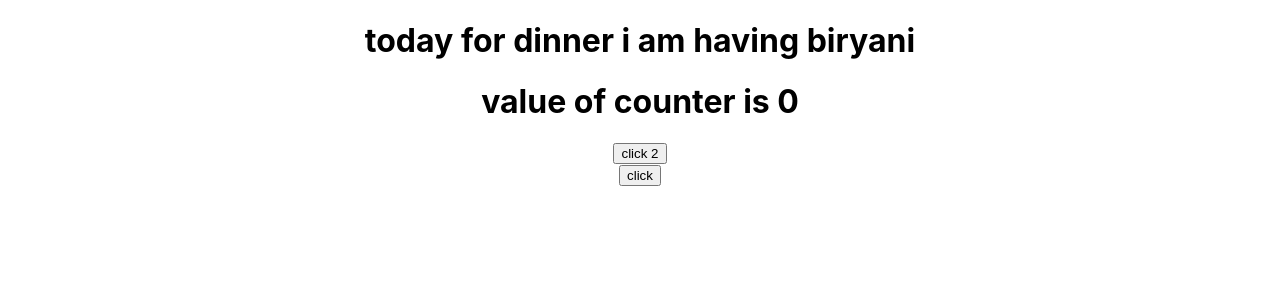
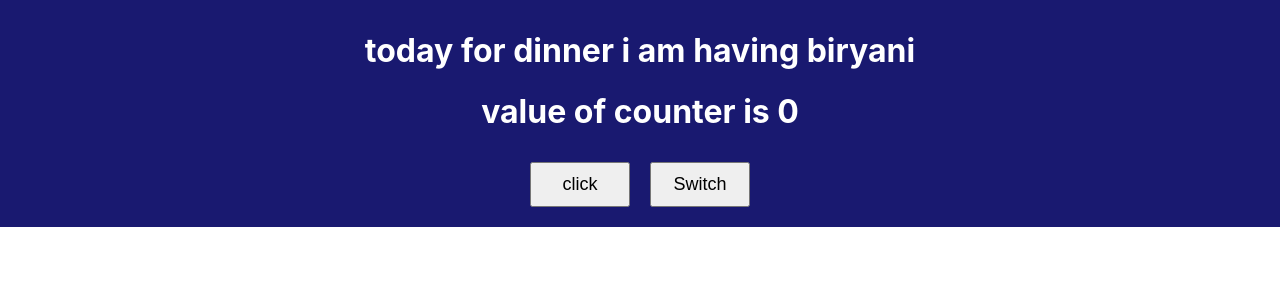
Before and after one commit to ali2527/bootcamp-react-1, a React (Create React App) app: page / in a window 1280 px wide. Shown: the top 300 px of the page. Built offline with nearby package versions, Linux system fonts and the light colour scheme.

Commit message:
changes day night

```diff
--- a/src/App.css
+++ b/src/App.css
@@ -1,38 +1,16 @@
 .App {
   text-align: center;
+  background-color: skyblue;
+  padding: 10px;
 }
-
-.App-logo {
-  height: 40vmin;
-  pointer-events: none;
+.App button{
+  text-align: center;
+  width: 100px;
+  font-size: large;
+  margin: 10px;
+  padding: 10px;
 }
-
-@media (prefers-reduced-motion: no-preference) {
-  .App-logo {
-    animation: App-logo-spin infinite 20s linear;
-  }
-}
-
-.App-header {
-  background-color: #282c34;
-  min-height: 100vh;
-  display: flex;
-  flex-direction: column;
-  align-items: center;
-  justify-content: center;
-  font-size: calc(10px + 2vmin);
+.night{
+  background-color: midnightblue;
   color: white;
 }
-
-.App-link {
-  color: #61dafb;
-}
-
-@keyframes App-logo-spin {
-  from {
-    transform: rotate(0deg);
-  }
-  to {
-    transform: rotate(360deg);
-  }
-}
--- a/src/App.js
+++ b/src/App.js
@@ -7,17 +7,17 @@ import Dinner from './Dinner'
 function App() {
 
   let [count,setCount] = useState(0);
+  let [Ismorning,setMorning] = useState(true);
 
 
-  let Updatecounter =() =>{
-    setCount(count = count+1);
-  }
 
 
   return (
-    <div className="App">
-      <Dinner item="biryani" count={count}  update={Updatecounter}/>
+    <div className={`App ${Ismorning ? 'night' : ''}`} >
+      <Dinner item="biryani" count={count}  />
       <button onClick={() => setCount(count + 1)} > click</button>
+
+      <button onClick={() => setMorning(!Ismorning)} > Switch</button>
 
     </div>
     );
--- a/src/Dinner.js
+++ b/src/Dinner.js
@@ -1,3 +1,4 @@
+import React from "react";
 
 
 function Dinner(props){
@@ -5,7 +6,7 @@ function Dinner(props){
         <div>
             <h1>today for dinner i am having {props.item} </h1>
             <h1>value of counter is {props.count}</h1>
-            <button onClick={props.update} > click 2</button>
+
         </div>
     );
 }
```
